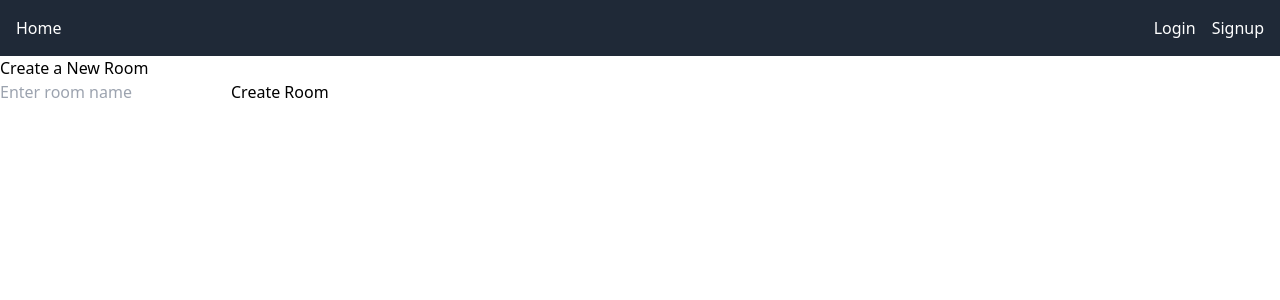
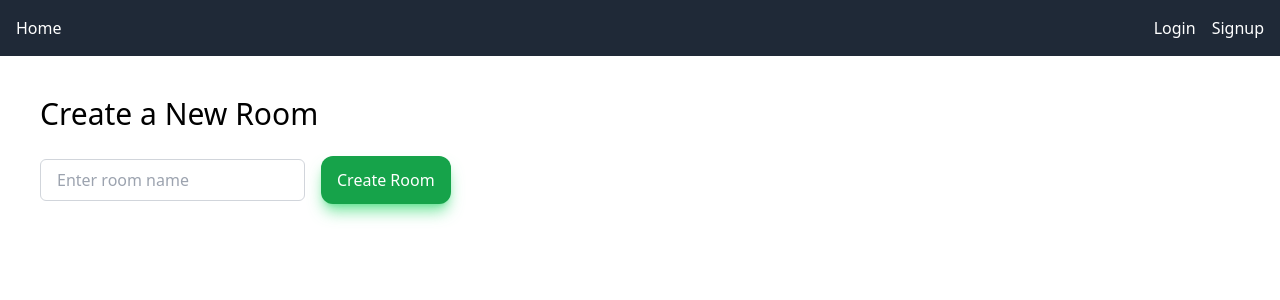
Before and after one commit to mike-koala-bear/turbonext, a Next.js app in the folder frontend/: page /create-room in a window 1280 px wide. Shown: the top 300 px of the page. Built offline with nearby package versions, Linux system fonts and the light colour scheme; no server answers.

Commit message:
💄  style(ui): styled create room page more

```diff
--- a/frontend/app/create-room/page.js
+++ b/frontend/app/create-room/page.js
@@ -23,16 +23,26 @@ export default function CreateRoom() {
   }
 
   return (
-    <div>
-      <h2>Create a New Room</h2>
+    <div className="m-10">
+      <h2 className="text-3xl font-medium">Create a New Room</h2>
+      <div className="mt-6">
         <input
           type="text"
           value={roomName}
           onChange={(e) => setRoomName(e.target.value)}
           placeholder="Enter room name"
+          className="border border-gray-300 p-2 px-4 rounded-md"
         />
-      <button onClick={handleCreateRoom}>Create Room</button>
+        <button
+          onClick={handleCreateRoom}
+          className="ml-4 inline-flex items-center justify-center rounded-xl bg-green-600
+           py-3 px-4 font-dm text-base font-medium text-white shadow-lg shadow-green-400/75
+           transition-transform duration-200 ease-in-out hover:scale-[1.05]"
+        >
+          Create Room
+        </button>
         {error && <p>{error}</p>}
+      </div>
     </div>
   )
 }
```
Lines whose indentation alone changed are shown as unchanged.
